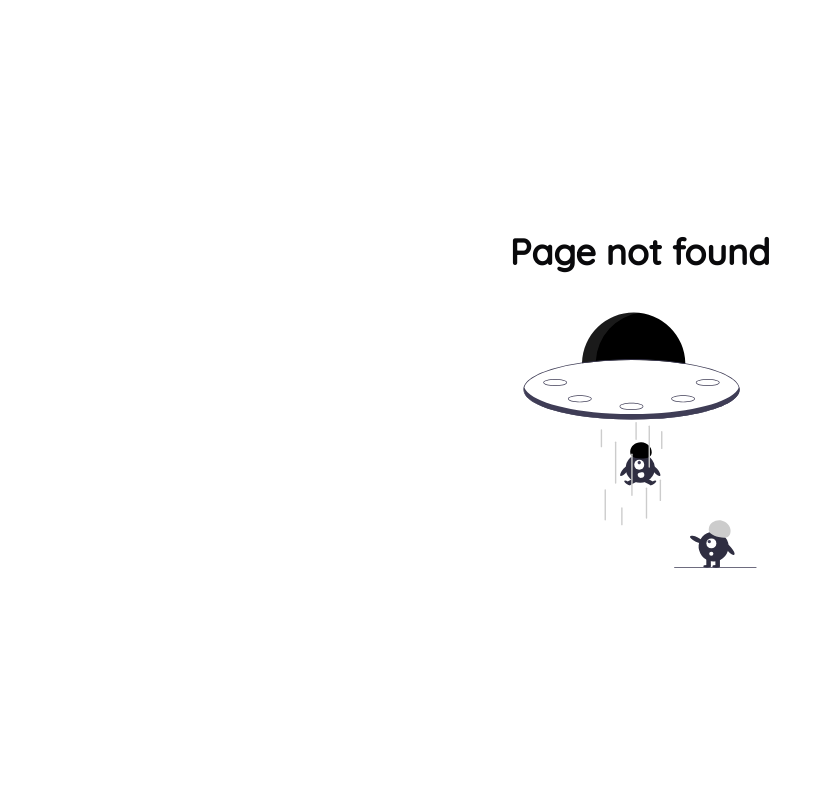
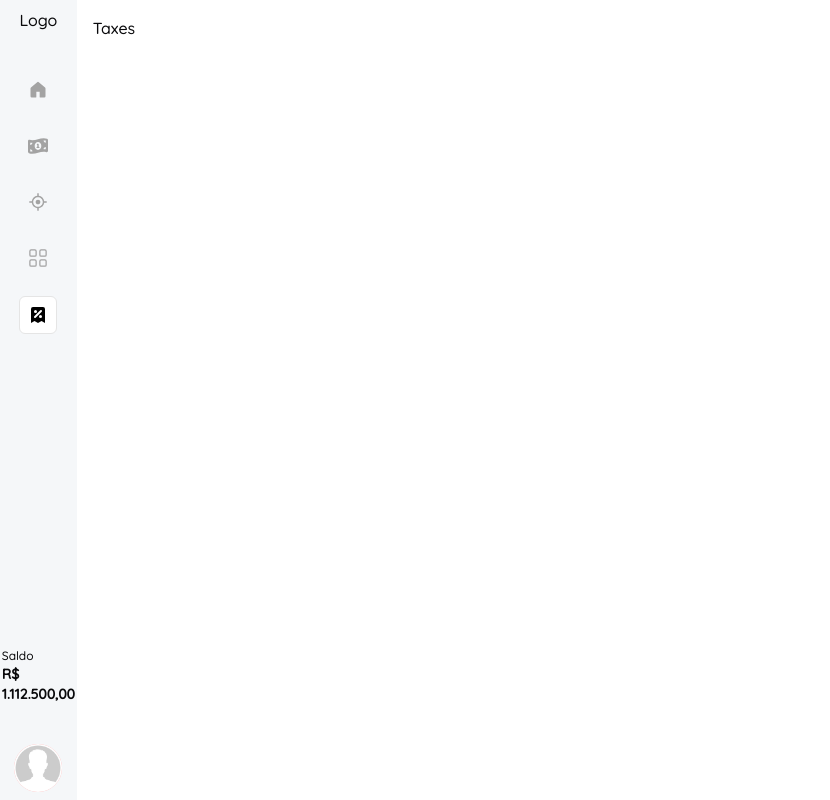
Before and after one commit to rafaapcode/finance-app, a Next.js app: page /main/taxes in a window 1280 px wide. Before the commit this address had no page. Shown: the whole page, without its empty margins (0-830 px from the left). Built offline with nearby package versions, Linux system fonts and the light colour scheme.

Commit message:
feat: creating the taxe route

```diff
--- /dev/null
+++ b/src/app/main/taxes/page.tsx
@@ -0,0 +1,9 @@
+import TaxesPage from '@/pages/Taxes/page'
+
+function Taxes() {
+  return (
+    <TaxesPage />
+  )
+}
+
+export default Taxes
--- a/src/components/sidebar/Sidebar.tsx
+++ b/src/components/sidebar/Sidebar.tsx
@@ -3,6 +3,7 @@ import { AiOutlineAim } from "react-icons/ai";
 import { BsGrid } from "react-icons/bs";
 import { FaMoneyBill1Wave } from "react-icons/fa6";
 import { GoHomeFill } from "react-icons/go";
+import { HiReceiptTax } from "react-icons/hi";
 import UserCard from "../userCard/UserCard";
 import MenuItem from "./MenuItems";
 
@@ -19,6 +20,7 @@ function Sidebar() {
         <MenuItem Icon={FaMoneyBill1Wave} routeName="investments" isActive={pathName === "/main/investments"}/>
         <MenuItem Icon={AiOutlineAim} routeName="goals" isActive={pathName === "/main/goals"}/>
         <MenuItem Icon={BsGrid} routeName="general" isActive={pathName === "/main/general"}/>
+        <MenuItem Icon={HiReceiptTax} routeName="taxes" isActive={pathName === "/main/taxes"}/>
       </div>
       <div className="lg:hidden xl:block">
         <p className="text-xs">Saldo</p>
--- /dev/null
+++ b/src/pages/Taxes/page.tsx
@@ -0,0 +1,10 @@
+
+function TaxesPage() {
+  return (
+    <main className="h-full flex-1 overflow-y-auto scrollbar-none">
+      <h1>Taxes</h1>
+    </main>
+  )
+}
+
+export default TaxesPage
```
